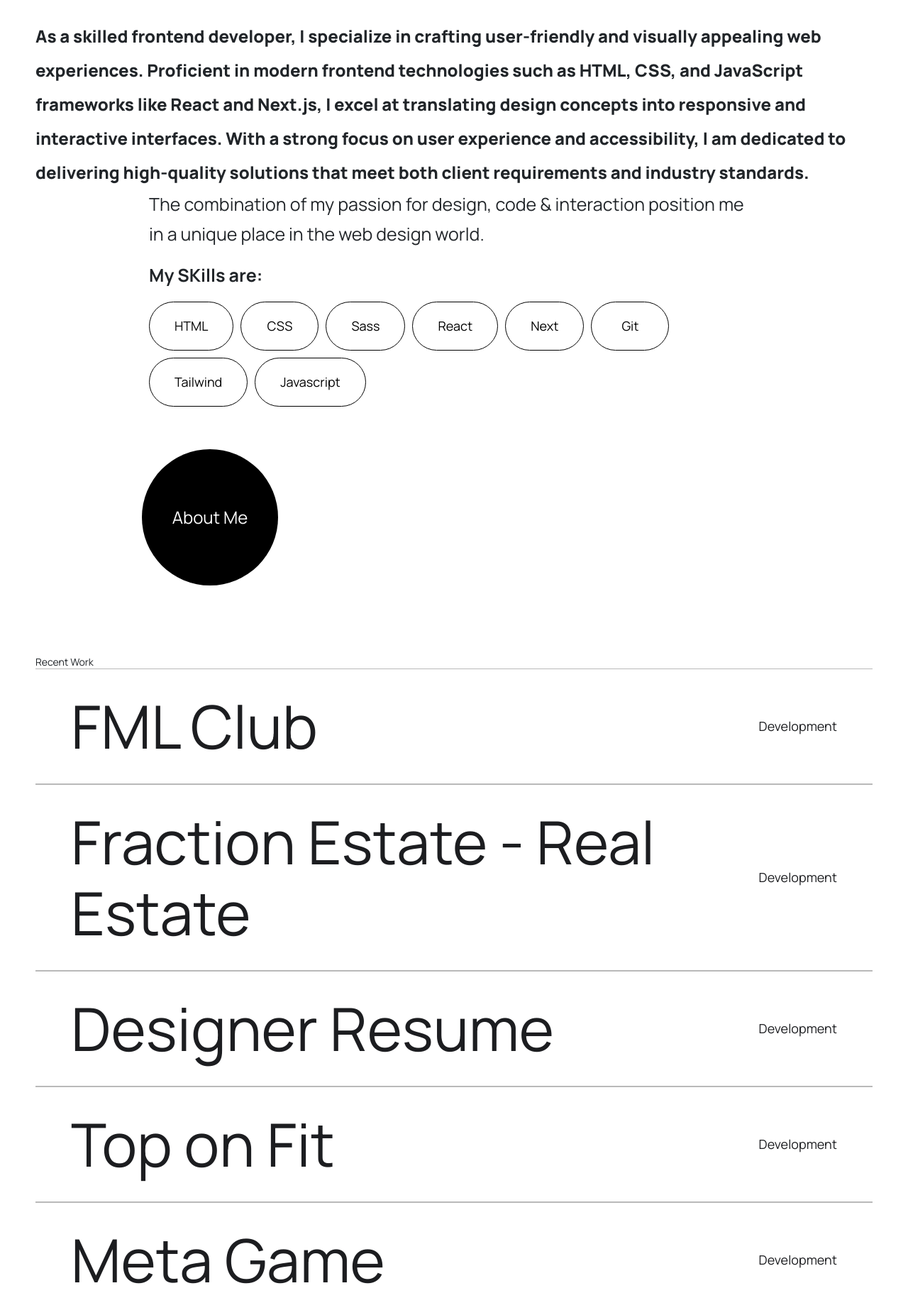
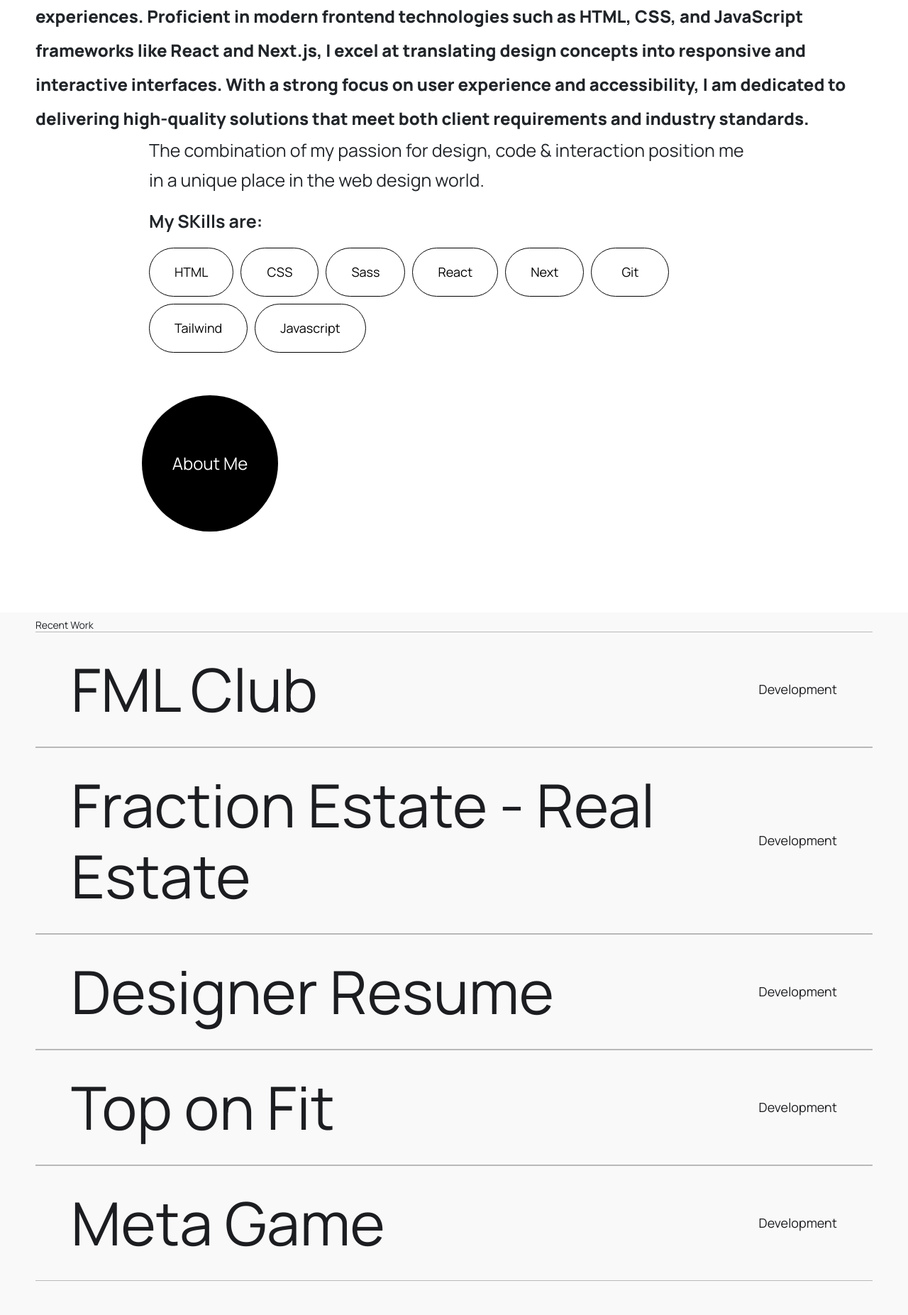
Before and after one commit to dennisdes753/ashishPortfolio, a Next.js app: page / in a window 1280 px wide. Shown: the part 880-2733 px from the top of the page at 71% size. Built offline with nearby package versions, Linux system fonts and the light colour scheme.

Commit message:
changes done

```diff
--- a/package.json
+++ b/package.json
@@ -12,14 +12,14 @@
     "@barba/core": "^2.9.7",
     "@headlessui/react": "^1.7.18",
     "@heroicons/react": "^2.1.1",
+    "@studio-freight/lenis": "^1.0.40",
     "bootstrap": "^5.3.3",
-    "locomotive-scroll": "^4.1.4",
+    "gsap": "^3.12.5",
     "next": "14.1.0",
     "react": "^18",
     "react-bootstrap": "^2.10.1",
     "react-dom": "^18",
-    "sass": "^1.71.1",
-    "slick-carousel": "^1.8.1"
+    "sass": "^1.71.1"
   },
   "devDependencies": {
     "@types/node": "^20",
--- a/src/app/component/about/about.scss
+++ b/src/app/component/about/about.scss
@@ -1,6 +1,6 @@
 .about_sec{
     width: 100%;
-    margin: 100px 0;
+    margin: 14px 0;
     .about_left{
         width: 100%;
         h4{
--- a/src/app/component/about/about.tsx
+++ b/src/app/component/about/about.tsx
@@ -45,7 +45,7 @@ export default function About(){
     };
     return(
         <>
-            <div className="about_sec">
+            <div className="about_sec" data-scroll-section>
                 <Container>
                     <Row>
                         <Col xxl="6"  lg="12" xs="12">
--- a/src/app/component/banner/banner.tsx
+++ b/src/app/component/banner/banner.tsx
@@ -7,7 +7,7 @@ import './banner.scss'
 export default function Banner(){
     return(
         <>
-            <div className="bannerSection">
+            <div className="bannerSection" data-scroll-section>
                 <Container>
                     <Row>
                         <Col xxl="12" md="12" xs="12">
--- a/src/app/component/footer/footer.tsx
+++ b/src/app/component/footer/footer.tsx
@@ -48,7 +48,7 @@ export default function Footer() {
     };
   return (
     <>
-        <footer>
+        <footer data-scroll-section>
             <Container>
                 <Row>
                     <Col xxl="12" md="12" xs="12">
--- a/src/app/component/projects/projects.tsx
+++ b/src/app/component/projects/projects.tsx
@@ -7,7 +7,7 @@ import './projects.scss'
 export default function Projects(){
     return(
         <>
-            <div className="project_sec">
+            <div className="project_sec" data-scroll-section>
                 <ul>
                     <li>
                         <Link href="https://www.fml.club/" target="_blank">
--- a/src/app/component/recent/recent.tsx
+++ b/src/app/component/recent/recent.tsx
@@ -8,7 +8,7 @@ import './recent.scss'
 export default function Recent(){
     return(
         <>
-            <div className="recent_sec">
+            <div className="recent_sec" data-scroll-section>
                 <Container>
                     <Row>
                         <Col xxl="12" md="12" xs="12">
--- a/src/app/globals.css
+++ b/src/app/globals.css
@@ -8,6 +8,7 @@ body{
     height: 100%;
     margin: 0;
     padding: 0;
+    scroll-behavior: smooth;
 }
 
 *{
@@ -46,10 +47,45 @@ a{
 }
 
 /* Main Section Start Here */
+#main {
+    position: relative;
+}
 .main_header{
     width: 100%;
     min-height: 100vh;
     background: #999D9E;
+    position: sticky;
+    top: 0;
+}
+.after_header {
+    z-index: 1;
+    position: sticky;
+    top: 0;
+    background: #fff;
+    padding-top: 10px;
+    padding-bottom: 100px;
+}
+.project_sticky{
+    z-index: 1;
+    position: sticky;
+    top: 0;
+    background: #f9f9f9;
+    padding-top: 10px;
+    padding-bottom: 100px;
+}
+.footer_sticky {
+    width: 100%;
+    z-index: 2;
+    top: 640px;
+    position: relative;
+}
+@media(min-width: 1640px) and (max-width: 1920px){
+    .footer_sticky {
+        top: 1000px;
+    }
+    .bannerSection img {
+        max-width: 540px !important;
+    }
 }
 
 .loader-wrapper{
--- a/src/app/layout.tsx
+++ b/src/app/layout.tsx
@@ -1,5 +1,6 @@
 import type { Metadata } from "next";
 import { Inter } from "next/font/google";
+
 
 
 import 'bootstrap/dist/css/bootstrap.min.css';
--- a/src/app/page.tsx
+++ b/src/app/page.tsx
@@ -6,6 +6,7 @@ import About from './component/about/about'
 import Recent from './component/recent/recent'
 import Project from './component/projects/projects'
 import Footer from './component/footer/footer'
+import Lenis from '@studio-freight/lenis'
 
 export default function Home() {
 	const [preloader, setPreloader] = useState(true);
@@ -45,15 +46,19 @@ export default function Home() {
 				</div>
 			):(
 
-					<section>
+					<section id="main">
 						<div className="main_header">
 							<Header/>
 							<Banner/>
 						</div>
 						<div className="after_header">
 							<About/>
+						</div>
+						<div className="project_sticky">
 							<Recent/>
 							<Project/>
+						</div>
+						<div className="footer_sticky">
 							<Footer/>
 						</div>
 					</section>
```
Also changed, not shown: 1 other file (tests, documents, lock files or other folders).
